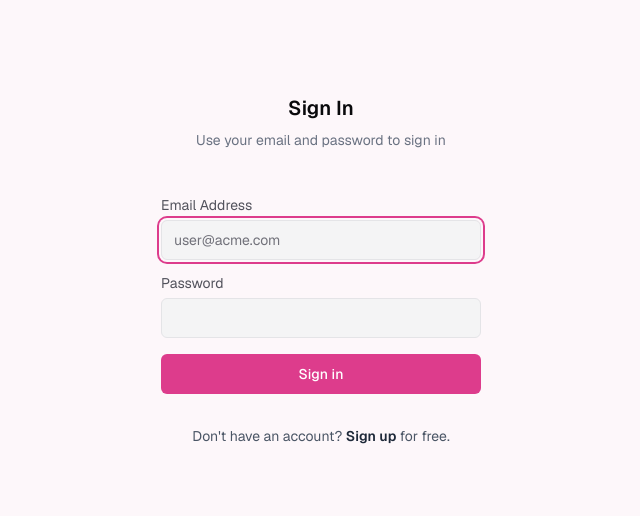
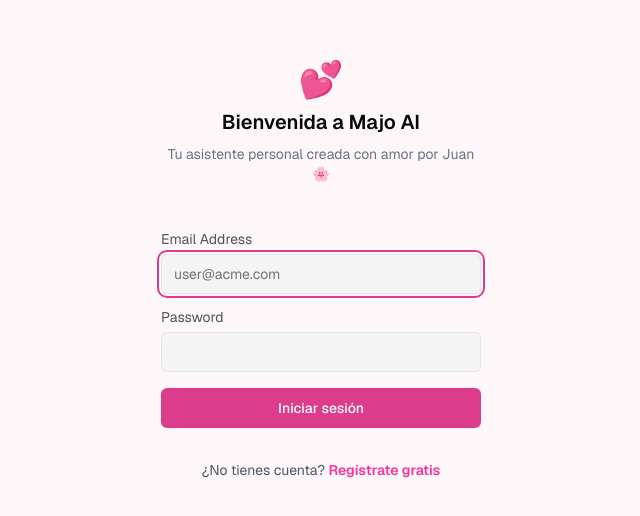
Before and after one commit to juan12-hand/chatbot, a Next.js app: page /login in a window 1280 px wide. Shown: the part 130-646 px from the top of the page, without its empty margins (319-959 px from the left). Built offline with nearby package versions, Linux system fonts and the light colour scheme; no server answers; what bcrypt-ts would draw is missing.

Commit message:
Translate login page text to Spanish

```diff
--- a/app/(auth)/login/page.tsx
+++ b/app/(auth)/login/page.tsx
@@ -30,12 +30,12 @@ export default function Page() {
     if (state.status === "failed") {
       toast({
         type: "error",
-        description: "Invalid credentials!",
+        description: "Credenciales incorrectas, inténtalo de nuevo 💕",
       });
     } else if (state.status === "invalid_data") {
       toast({
         type: "error",
-        description: "Failed validating your submission!",
+        description: "Hubo un error al validar tus datos",
       });
     } else if (state.status === "success") {
       setIsSuccessful(true);
@@ -53,22 +53,22 @@ export default function Page() {
     <div className="flex h-dvh w-screen items-start justify-center bg-background pt-12 md:items-center md:pt-0">
       <div className="flex w-full max-w-md flex-col gap-12 overflow-hidden rounded-2xl">
         <div className="flex flex-col items-center justify-center gap-2 px-4 text-center sm:px-16">
-          <h3 className="font-semibold text-xl dark:text-zinc-50">Sign In</h3>
+          <div className="text-4xl">💕</div>
+          <h3 className="font-semibold text-xl dark:text-zinc-50">Bienvenida a Majo AI</h3>
           <p className="text-gray-500 text-sm dark:text-zinc-400">
-            Use your email and password to sign in
+            Tu asistente personal creada con amor por Juan 🌸
           </p>
         </div>
         <AuthForm action={handleSubmit} defaultEmail={email}>
-          <SubmitButton isSuccessful={isSuccessful}>Sign in</SubmitButton>
+          <SubmitButton isSuccessful={isSuccessful}>Iniciar sesión</SubmitButton>
           <p className="mt-4 text-center text-gray-600 text-sm dark:text-zinc-400">
-            {"Don't have an account? "}
+            {"¿No tienes cuenta? "}
             <Link
-              className="font-semibold text-gray-800 hover:underline dark:text-zinc-200"
+              className="font-semibold text-pink-500 hover:underline dark:text-pink-400"
               href="/register"
             >
-              Sign up
+              Regístrate gratis
             </Link>
-            {" for free."}
           </p>
         </AuthForm>
       </div>
```
